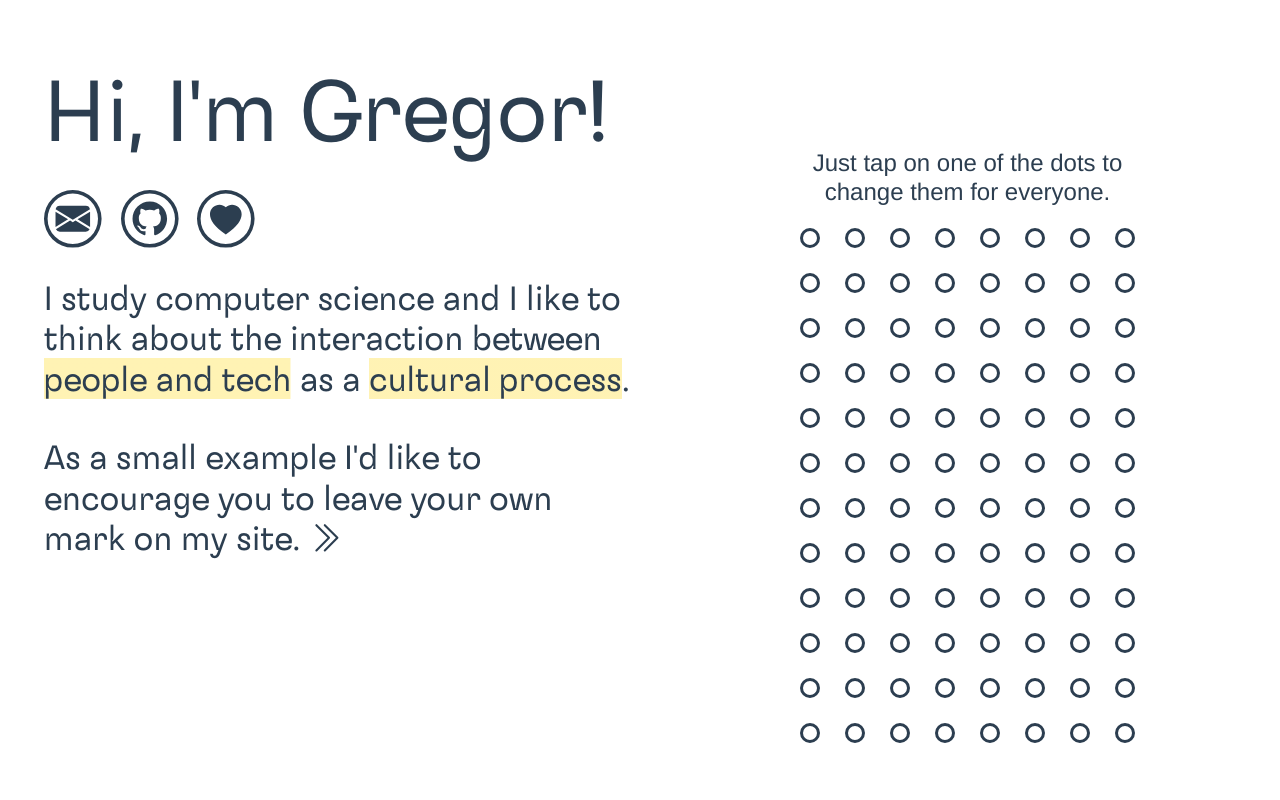
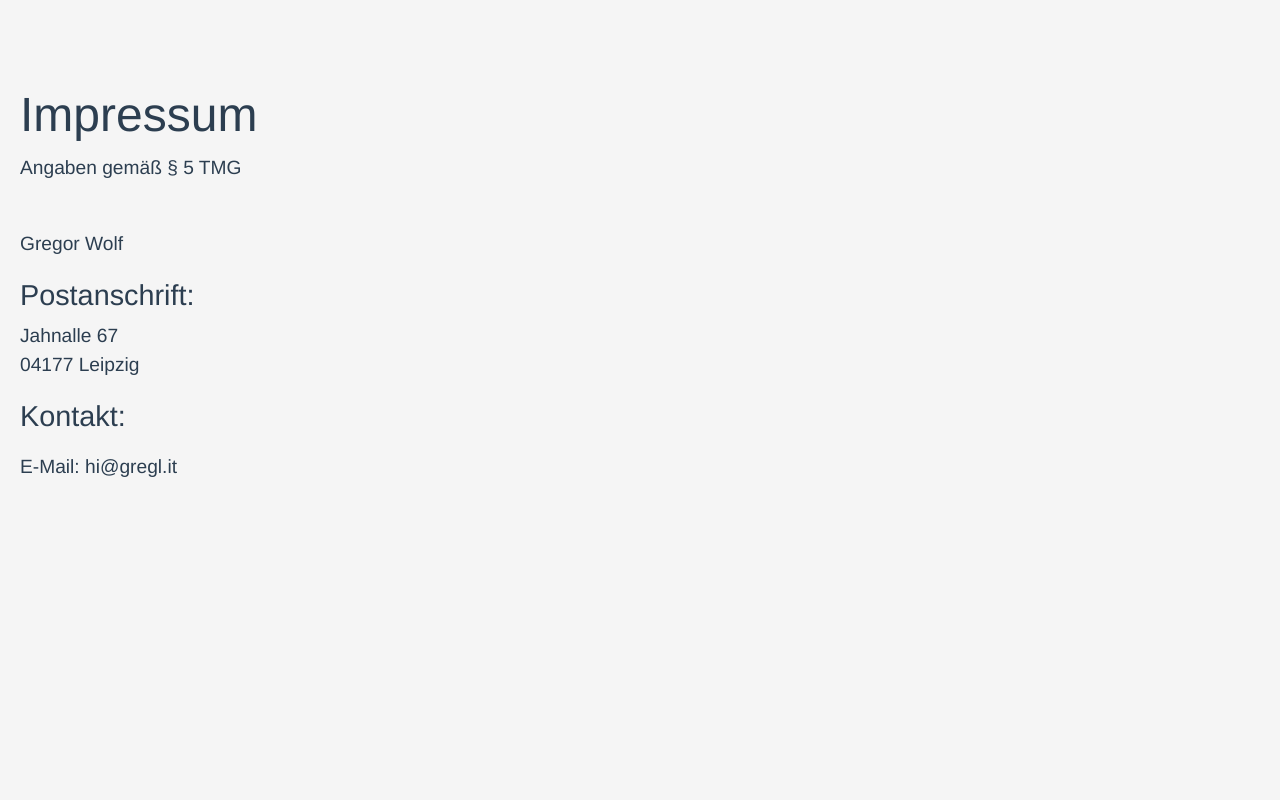
Before and after one commit to greglit/itseme, a Vue app: page /impressum in a window 1280 px wide. Shown: the top 800 px of the page. Built offline with nearby package versions, Linux system fonts and the light colour scheme; no server answers.

Commit message:
add impressum

```diff
--- a/package.json
+++ b/package.json
@@ -10,7 +10,8 @@
     "bootstrap": "^4.6.0",
     "bootstrap-vue": "^2.21.2",
     "core-js": "^3.6.5",
-    "vue": "^2.6.11"
+    "vue": "^2.6.11",
+    "vue-router": "^3.6.5"
   },
   "devDependencies": {
     "@vue/cli-plugin-babel": "~4.5.0",
--- a/src/App.vue
+++ b/src/App.vue
@@ -1,6 +1,6 @@
 <template>
   <div id="app">
-    <home/>
+    <router-view/>
   </div>
 </template>
 
--- a/src/main.js
+++ b/src/main.js
@@ -1,5 +1,6 @@
 import Vue from 'vue'
 import App from './App.vue'
+import router from './router'
 
 import {
   LayoutPlugin,
@@ -32,5 +33,6 @@ Vue.prototype.$parseAPIKey = 'iQQHiG5864NCtiwQoTET4wRRqm4hj2Wnse8NoqCp';
 Vue.config.productionTip = false
 
 new Vue({
+  router,
   render: h => h(App)
 }).$mount('#app')
--- /dev/null
+++ b/src/router/index.js
@@ -0,0 +1,26 @@
+import Vue from 'vue'
+import VueRouter from 'vue-router'
+import Home from '../views/Home.vue'
+import Impressum from '../views/Impressum.vue'
+
+Vue.use(VueRouter)
+
+const routes = [
+  {
+    path: '/',
+    name: 'Home',
+    component: Home
+  },
+  {
+    path: '/impressum',
+    component: Impressum
+  },
+]
+
+const router = new VueRouter({
+  mode: 'history',
+  base: process.env.BASE_URL,
+  routes
+})
+
+export default router
--- a/src/views/About.vue
+++ /dev/null
@@ -1,5 +0,0 @@
-<template>
-  <div class="about">
-    <h1>This is an about page</h1>
-  </div>
-</template>
--- a/src/views/Home.vue
+++ b/src/views/Home.vue
@@ -50,9 +50,15 @@
       </b-row>
     </b-container>
     </div>
-    <br>
-    <br>
+    <br/>
+    <br/>
     <projects-list/>
+    <br/>
+    <router-link to="/impressum">
+      Impressum
+    </router-link>
+    <br/>
+    <br/>
   </div>
 </template>
 
--- /dev/null
+++ b/src/views/Impressum.vue
@@ -0,0 +1,15 @@
+<template>
+  <div class="about" style="text-align: left; padding-left: 20px;">
+    <br>
+    <br>
+    <br>
+    <h1>Impressum</h1>
+    <p>Angaben gemäß § 5 TMG</p>
+    <p><br>Gregor Wolf</p>
+    <h4>Postanschrift:</h4>
+    <p>Jahnalle 67<br>04177 Leipzig<br></p>
+    <h4>Kontakt:</h4>
+    <p></p>E-Mail: hi@gregl.it</p>
+    <p></p><p><br></p>
+  </div>
+</template>
```
Also changed, not shown: 1 other file (tests, documents, lock files or other folders).
